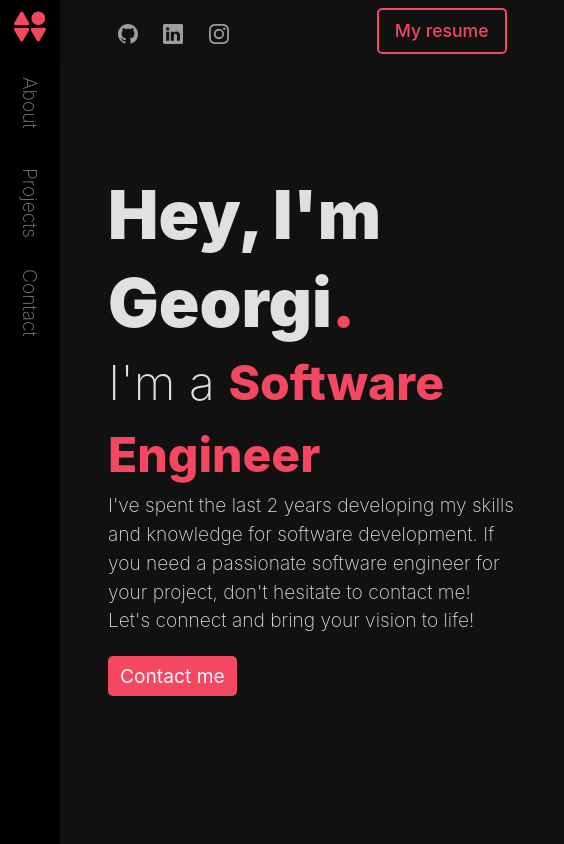
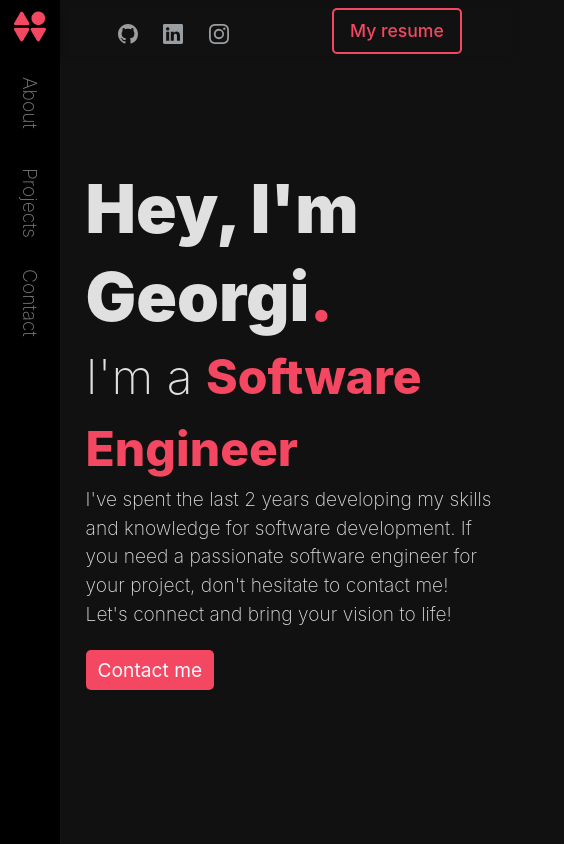
Before and after one commit to dimovv23/Portfolio-2, a React (Vite) app: page / in a window 390 px wide. Shown: the top 844 px of the page, 564 px wide, since content can reach past the window. Built offline with nearby package versions, Linux system fonts and the light colour scheme.

Commit message:
Fixed the padding

```diff
--- a/src/App.css
+++ b/src/App.css
@@ -282,7 +282,7 @@
 
 @media (max-width: 768px) {
   .section-wrapper {
-    padding: 2rem 3rem;
+    padding: 1.6rem;
   }
 
   .hero-wrapper h1 {
```
